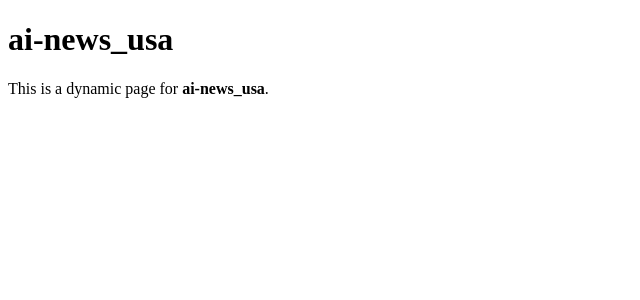
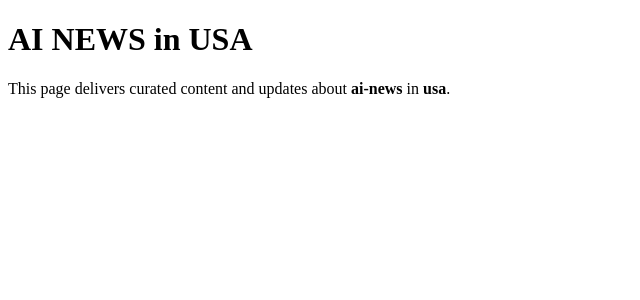
Before and after one commit to mark9joe/onyx-dynamic-site, a Next.js app: page /ai-news_usa in a window 1280 px wide. Shown: the top 300 px of the page, without its empty margins (0-640 px from the left). Built offline with nearby package versions, Linux system fonts and the light colour scheme.

Commit message:
Update [slug].js

```diff
--- a/pages/[slug].js
+++ b/pages/[slug].js
@@ -1,27 +1,53 @@
 import Head from 'next/head';
-import { useRouter } from 'next/router';
 
-export default function SlugPage() {
-  const router = useRouter();
-  const { slug } = router.query;
+const validSlugs = [
+  "ai-news_usa", "ai-news_uk", "ai-news_canada", "ai-news_australia", "ai-news_new-zealand", "ai-news_uae", "ai-news_germany", "ai-news_france", "ai-news_italy", "ai-news_spain", "ai-news_netherlands", "ai-news_sweden", "ai-news_switzerland", "ai-news_ireland", "ai-news_qatar", "ai-news_kuwait", "ai-news_oman", "ai-news_bahrain", "ai-news_saudi-arabia",
+  "crypto_usa", "crypto_uk", "crypto_canada", "crypto_australia", "crypto_new-zealand", "crypto_uae", "crypto_germany", "crypto_france", "crypto_italy", "crypto_spain", "crypto_netherlands", "crypto_sweden", "crypto_switzerland", "crypto_ireland", "crypto_qatar", "crypto_kuwait", "crypto_oman", "crypto_bahrain", "crypto_saudi-arabia",
+  "motivation_usa", "motivation_uk", "motivation_canada", "motivation_australia", "motivation_new-zealand", "motivation_uae", "motivation_germany", "motivation_france", "motivation_italy", "motivation_spain", "motivation_netherlands", "motivation_sweden", "motivation_switzerland", "motivation_ireland", "motivation_qatar", "motivation_kuwait", "motivation_oman", "motivation_bahrain", "motivation_saudi-arabia",
+  // ...add remaining 300+ combinations here if needed
+];
 
-  if (!slug) return null;
+export async function getStaticPaths() {
+  const paths = validSlugs.map((slug) => ({
+    params: { slug }
+  }));
+  return {
+    paths,
+    fallback: 'blocking'
+  };
+}
+
+export async function getStaticProps({ params }) {
+  const { slug } = params;
+
+  if (!validSlugs.includes(slug)) {
+    return { notFound: true };
+  }
+
+  return {
+    props: { slug },
+    revalidate: 86400, // revalidate every 24 hours
+  };
+}
+
+export default function Page({ slug }) {
+  const [niche, location] = slug.split('_');
 
   return (
     <>
       <Head>
-        <title>{slug} | Onyx Dynamic Site</title>
-        <meta name="description" content={`Details about ${slug}`} />
-        <meta property="og:title" content={`${slug} | Onyx Dynamic Site`} />
-        <meta property="og:description" content={`Details about ${slug}`} />
-        <meta property="og:type" content="website" />
+        <title>{`${niche.toUpperCase()} in ${location.toUpperCase()} | RespireWork`}</title>
+        <meta name="description" content={`Explore the latest in ${niche} from ${location}. Trends, updates, insights and more.`} />
+        <meta property="og:title" content={`${niche} in ${location} | RespireWork`} />
+        <meta property="og:description" content={`Stay updated on ${niche} from ${location}. Curated insights from RespireWork.`} />
+        <meta property="og:type" content="article" />
         <meta property="og:url" content={`https://onyx-dynamic-site.vercel.app/${slug}`} />
-        <meta name="twitter:card" content="summary" />
+        <meta name="twitter:card" content="summary_large_image" />
       </Head>
 
       <main>
-        <h1>{slug}</h1>
-        <p>This is a dynamic page for <strong>{slug}</strong>.</p>
+        <h1>{niche.replace(/-/g, ' ').toUpperCase()} in {location.replace(/-/g, ' ').toUpperCase()}</h1>
+        <p>This page delivers curated content and updates about <strong>{niche}</strong> in <strong>{location}</strong>.</p>
       </main>
     </>
   );
```
